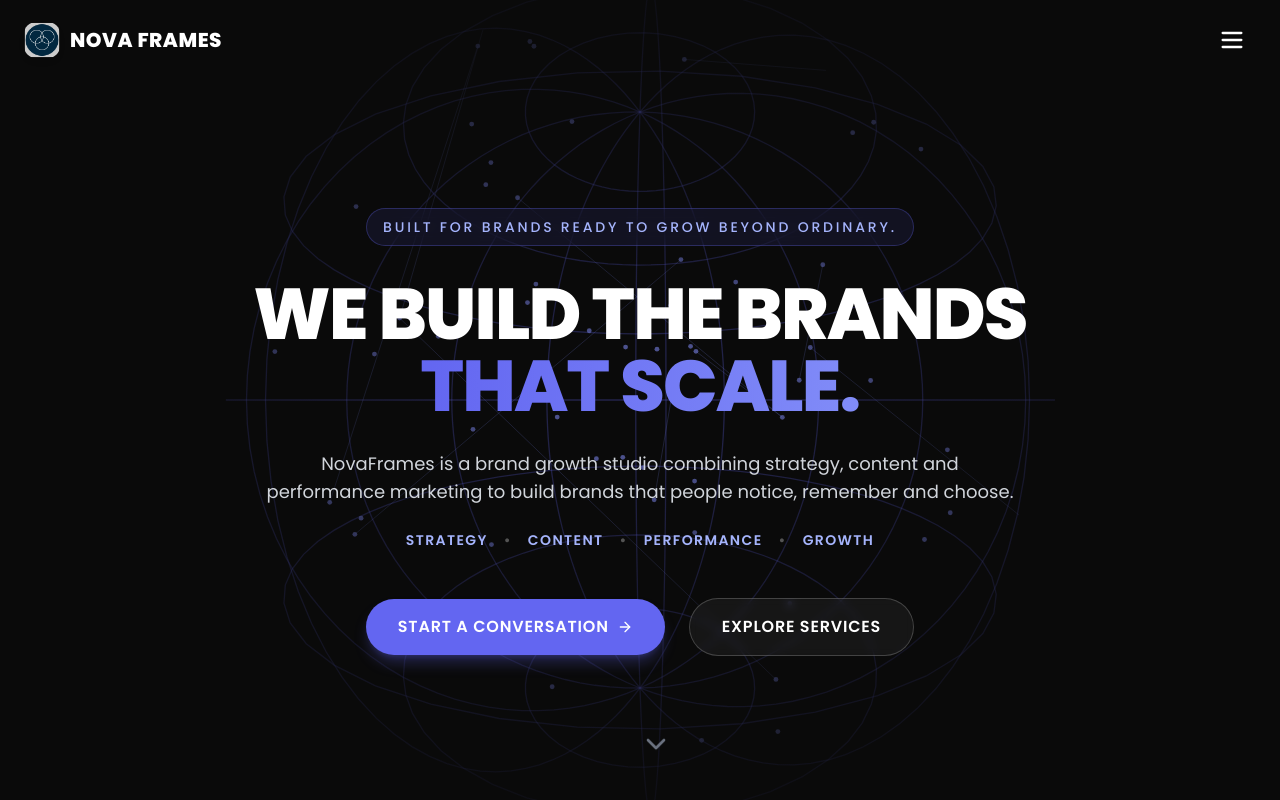
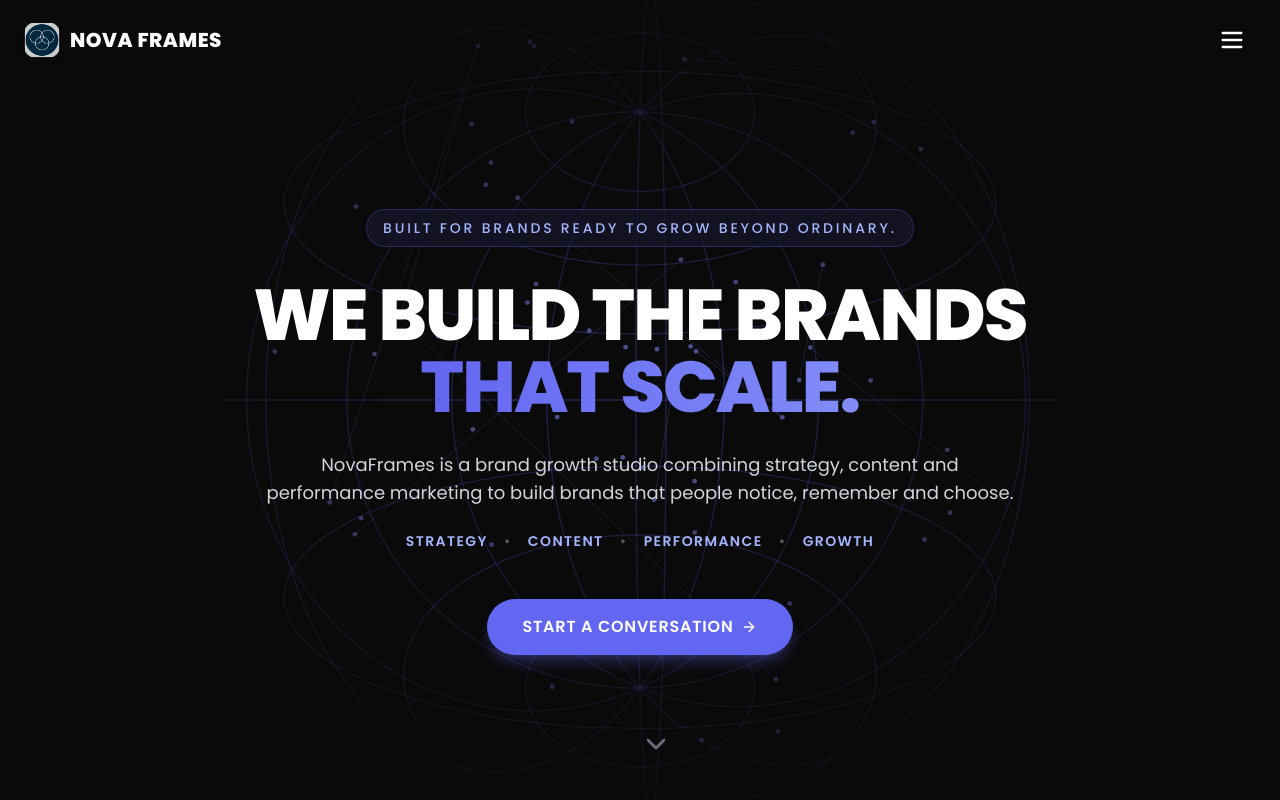
Before and after one commit to Vasanthank994499/Nova-frames-, a Next.js app: page / in a window 1280 px wide. Shown: the top 800 px of the page. Built offline with nearby package versions, Linux system fonts and the light colour scheme.

Commit message:
style: remove 'Explore Services' secondary button from Hero for a focused single CTA

```diff
--- a/components/Hero.tsx
+++ b/components/Hero.tsx
@@ -71,25 +71,19 @@ export default function Hero() {
           <span>Growth</span>
         </motion.div>
 
-        {/* Action Buttons */}
+        {/* Action Button */}
         <motion.div
           initial={{ y: 30, opacity: 0 }}
           animate={{ y: 0, opacity: 1 }}
           transition={{ duration: 0.8, delay: 0.4, ease: "easeOut" }}
-          className="mt-8 sm:mt-12 flex flex-col sm:flex-row items-center justify-center gap-3.5 sm:gap-6 w-full max-w-md sm:max-w-none mx-auto"
+          className="mt-8 sm:mt-12 flex items-center justify-center w-full max-w-md sm:max-w-none mx-auto"
         >
           <Link
             href="/contact"
-            className="w-full sm:w-auto inline-flex items-center justify-center gap-2 px-7 py-3.5 sm:px-8 sm:py-4 text-sm sm:text-base font-semibold rounded-full bg-accent hover:bg-accent-glow active:scale-[0.98] text-white transition-all shadow-lg shadow-accent/30 hover:shadow-accent/50 sm:animate-float animate-glow-pulse uppercase tracking-wider min-h-[48px]"
+            className="w-full sm:w-auto inline-flex items-center justify-center gap-2 px-8 py-3.5 sm:px-9 sm:py-4 text-sm sm:text-base font-semibold rounded-full bg-accent hover:bg-accent-glow active:scale-[0.98] text-white transition-all shadow-lg shadow-accent/30 hover:shadow-accent/50 sm:animate-float animate-glow-pulse uppercase tracking-wider min-h-[48px]"
           >
             <span>Start a Conversation</span>
             <ArrowRight className="w-4 h-4" />
-          </Link>
-          <Link
-            href="#services"
-            className="w-full sm:w-auto inline-flex items-center justify-center px-7 py-3.5 sm:px-8 sm:py-4 text-sm sm:text-base font-semibold rounded-full border border-white/20 hover:border-accent active:scale-[0.98] text-white hover:text-accent-light bg-white/5 backdrop-blur-sm transition-all uppercase tracking-wider min-h-[48px]"
-          >
-            Explore Services
           </Link>
         </motion.div>
       </div>
```
